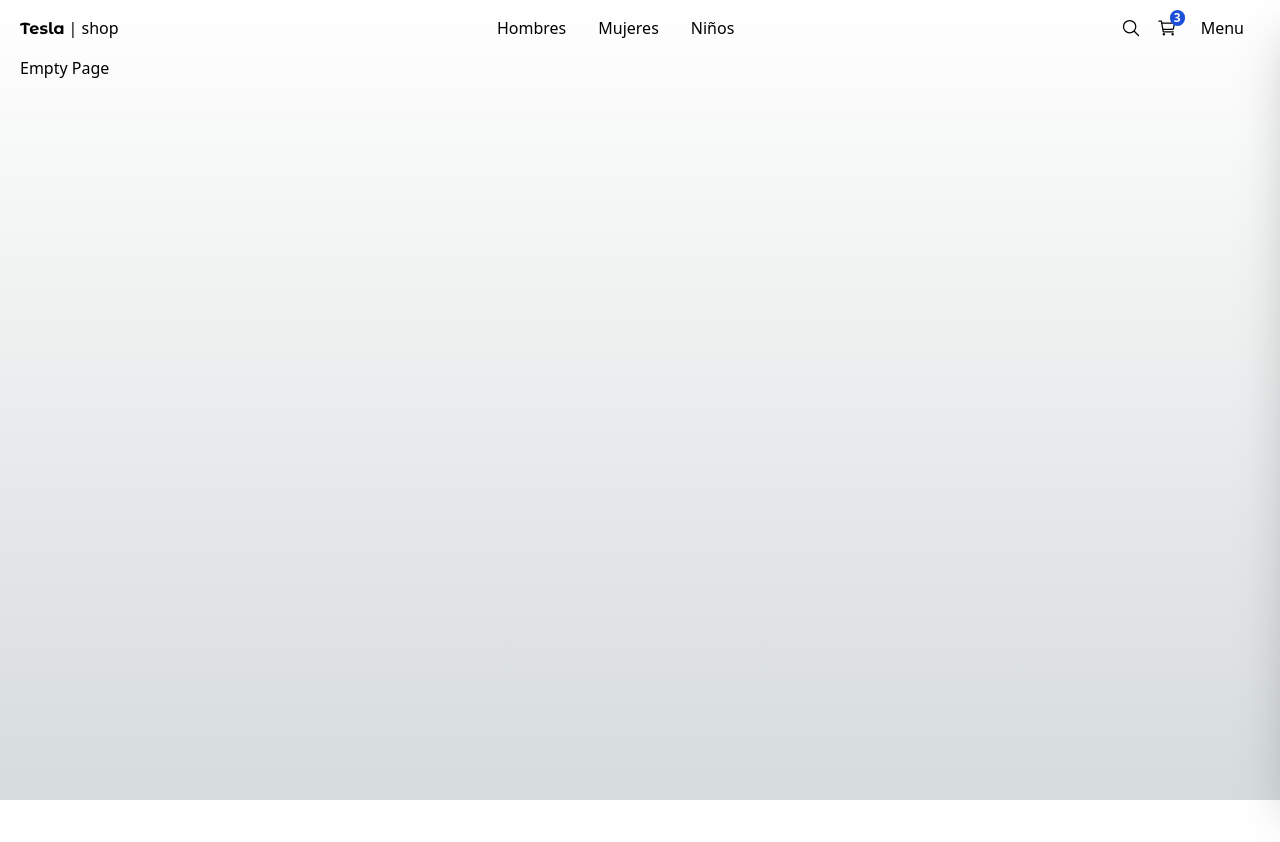
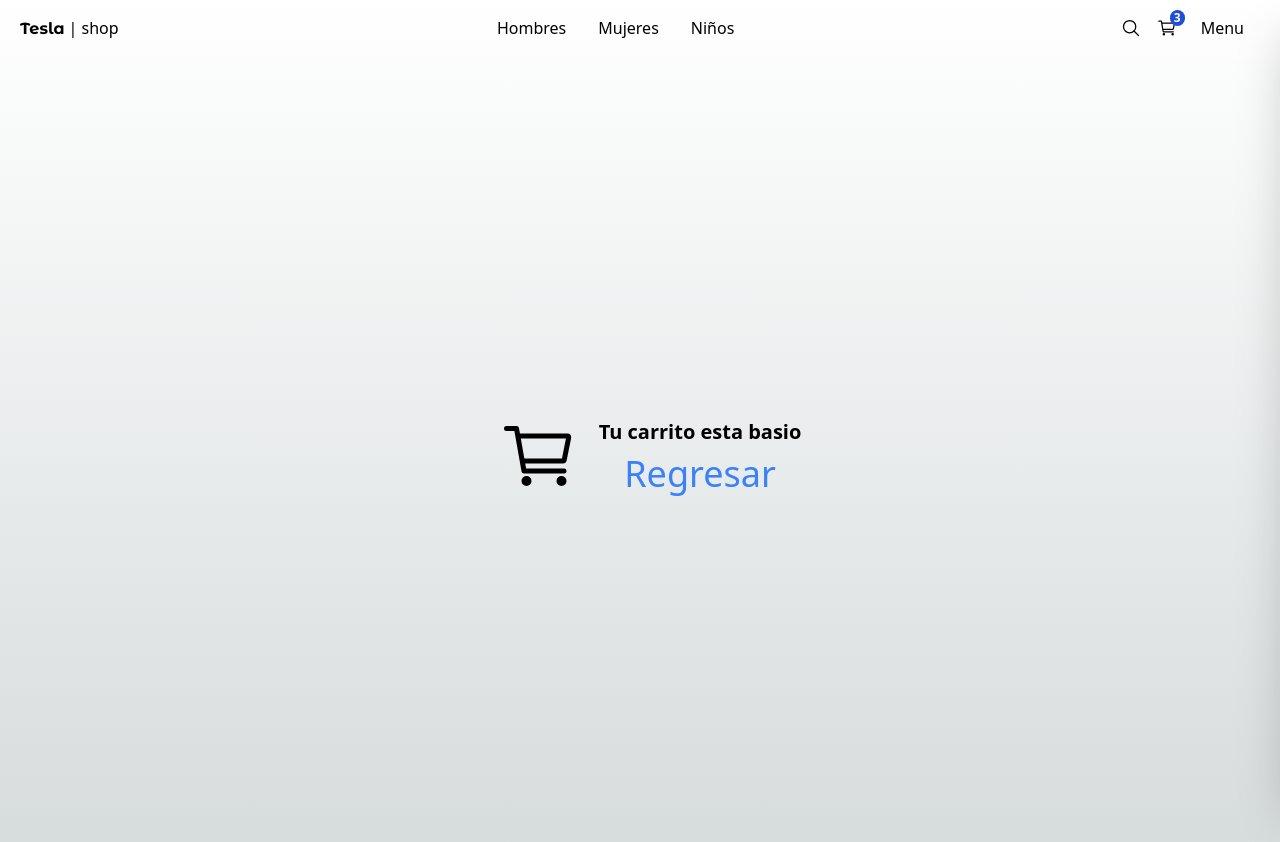
Before and after one commit to angelcgar/teslo-shop, a Next.js app: page /empty in a window 1280 px wide. Shown: the top 842 px of the page. Before the commit the page ends 800 px from the top, so only its background shows below. Built offline with nearby package versions, Linux system fonts and the light colour scheme.

Commit message:
añadir pagina empty

```diff
--- a/src/app/(shop)/cart/page.tsx
+++ b/src/app/(shop)/cart/page.tsx
@@ -3,6 +3,7 @@ import Image from "next/image";
 
 import { QuantitySelector, Title } from "@/components";
 import { initialData } from "@/seed/seed";
+import { redirect } from "next/navigation";
 
 const productsInCart = [
 	initialData.products[0],
@@ -11,6 +12,8 @@ const productsInCart = [
 ];
 
 export default function () {
+	//todo: redirect('/empty')
+
 	return (
 		<div className="flex justify-center items-center mb-72 px-10 sm:px-0">
 			<div className="flex flex-col w-[1000px]">
--- a/src/app/(shop)/empty/page.tsx
+++ b/src/app/(shop)/empty/page.tsx
@@ -1,7 +1,17 @@
+import Link from "next/link";
+import { IoCartOutline } from "react-icons/io5";
+
 export default function () {
 	return (
-		<div>
-			<h1>Empty Page</h1>
+		<div className="flex justify-center items-center h-[800px]">
+			<IoCartOutline size={80} className="mx-5" />
+
+			<div className="flex flex-col items-center">
+				<h1 className="text-xl font-semibold">Tu carrito esta basio</h1>
+				<Link href={"/"} className="text-blue-500 text-4xl mt-2">
+					Regresar
+				</Link>
+			</div>
 		</div>
 	);
 }
```
